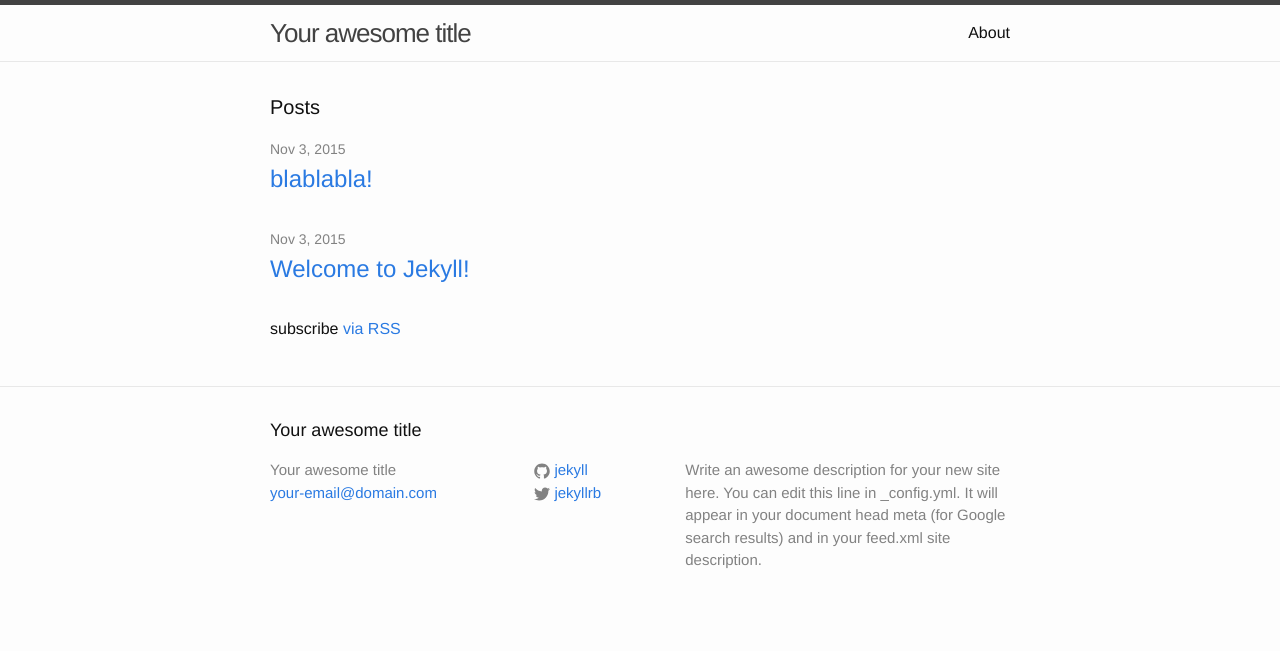
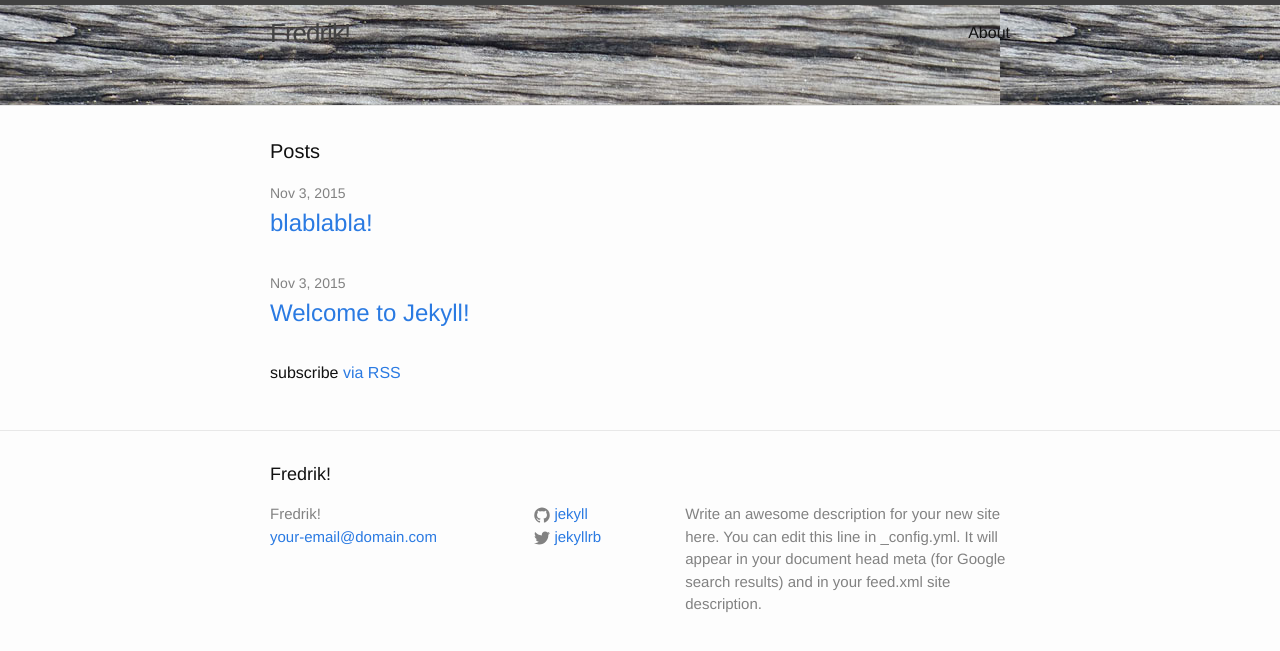
Before and after one commit to Fredriko83/fredriko83.github.io, a Jekyll site: the page built from index.html, in a window 1280 px wide. Shown: the top 651 px of the page. Built offline with Jekyll 4.4.1, drawn with Linux system fonts in a browser that asks for light colours.

Commit message:
just playing around

```diff
--- a/_config.yml
+++ b/_config.yml
@@ -1,5 +1,5 @@
 # Site settings
-title: Your awesome title
+title: Fredrik!
 email: your-email@domain.com
 description: > # this means to ignore newlines until "baseurl:"
   Write an awesome description for your new site here. You can edit this
--- a/_sass/_layout.scss
+++ b/_sass/_layout.scss
@@ -4,7 +4,8 @@
 .site-header {
     border-top: 5px solid $grey-color-dark;
     border-bottom: 1px solid $grey-color-light;
-    min-height: 56px;
+    min-height: 100px;
+    background-image: url("/images/toptimber.jpg");
 
     // Positioning context for the mobile navigation icon
     position: relative;
```
Also changed, not shown: images/toptimber.jpg (added).
